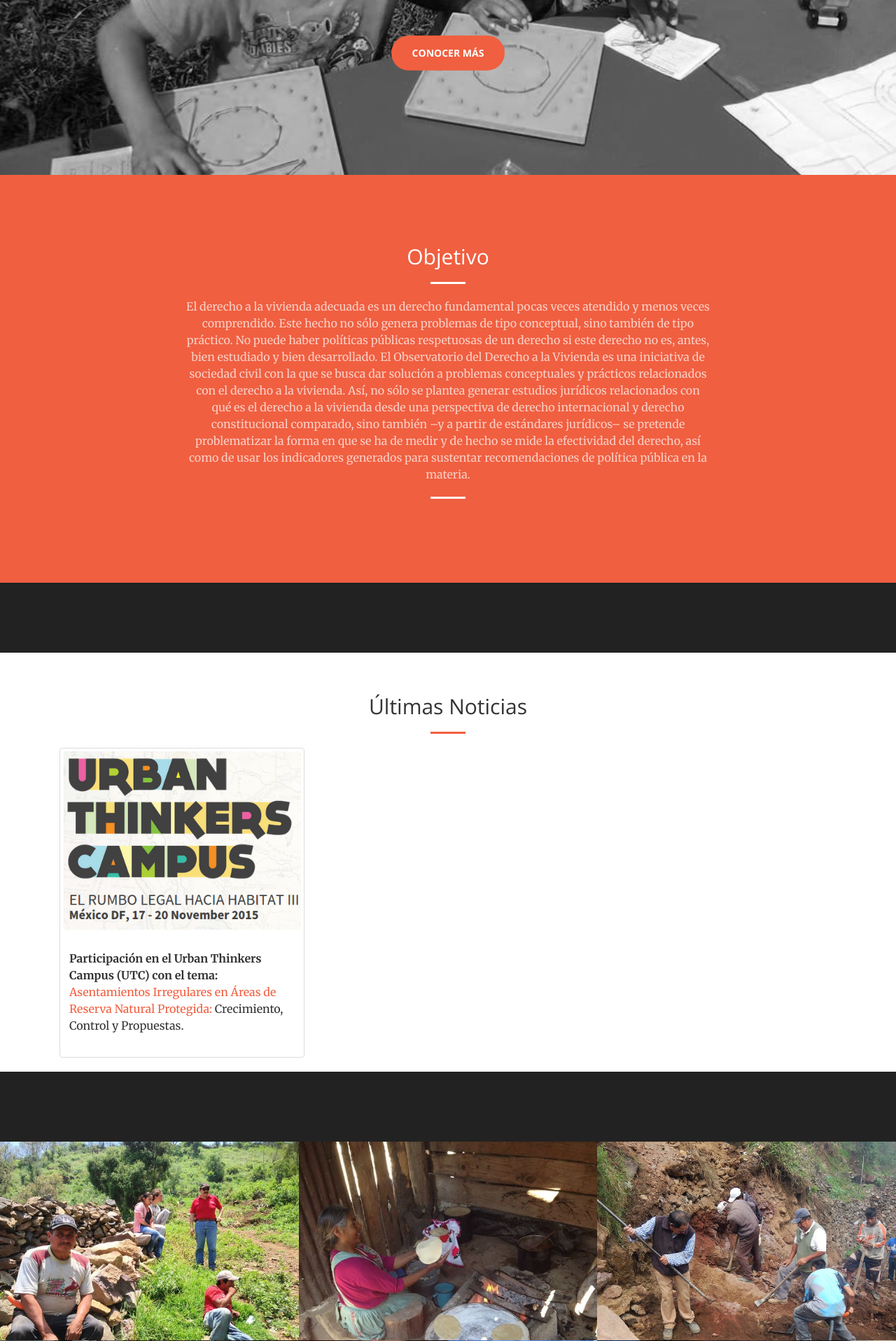
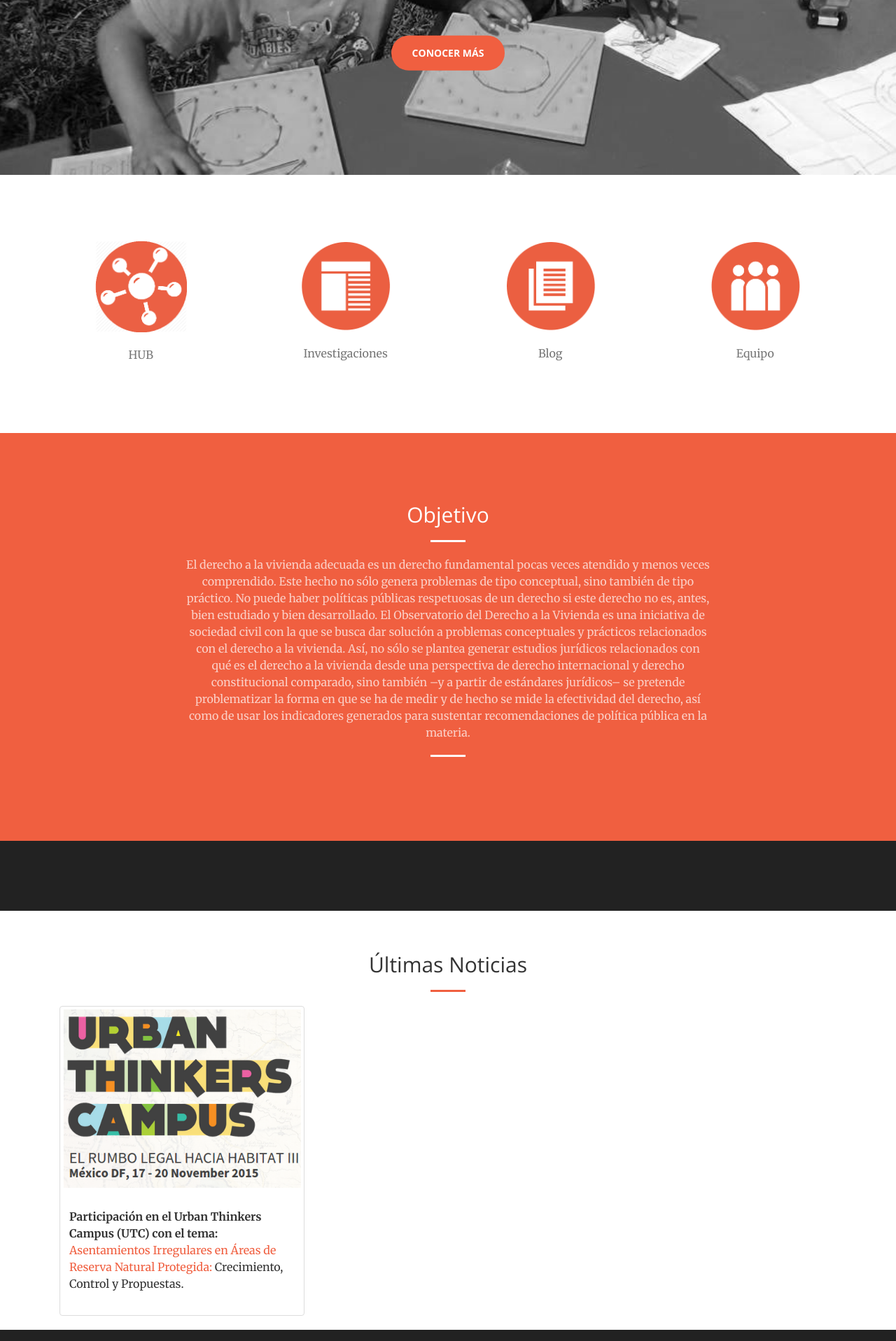
Before and after one commit to ObservatoriodeVivienda/webapp, a Django app: page / in a window 1280 px wide. Shown: the part 550-2467 px from the top of the page at 70% size. Run offline with Django 3.2, Linux system fonts and the light colour scheme; parts of the project's set-up code (start-up, migrations or seed data) failed here and were passed over; some libraries are stand-ins or nearby versions.

Commit message:
hub icon

```diff
--- a/compareconstitutions/templates/compareconstitutions/compareconstitutions.html
+++ b/compareconstitutions/templates/compareconstitutions/compareconstitutions.html
@@ -159,6 +159,7 @@
 {% block javascript %}
 
     <script src="https://ajax.googleapis.com/ajax/libs/jquery/1.11.3/jquery.min.js"></script>
+
     <link href="http://cdn.rawgit.com/davidstutz/bootstrap-multiselect/master/dist/css/bootstrap-multiselect.css" rel="stylesheet" type="text/css" />
     <script src="http://cdn.rawgit.com/davidstutz/bootstrap-multiselect/master/dist/js/bootstrap-multiselect.js" type="text/javascript"></script>
 
--- a/compareconstitutions/templates/compareconstitutions/index.html
+++ b/compareconstitutions/templates/compareconstitutions/index.html
@@ -6,34 +6,35 @@
 
     <body id="page-top">
 
-<!--
+
         <section id="icon-menu">
             <div class="container">
                 <div class="row" >
-                    <div class="col-xs-4 col-md-4 text-center">
+                    <div class="col-xs-3 col-md-3 text-center">
                         <div class="service-box">
                             <i class="affordable_logo" data-wow-delay=".2s"></i>
                             <h3></h3>
                             <a href="#">
-                            <img src="{% static "compareconstitutions/img/iconos/iconos-vivienda-datos256.png"%}" style="width:50%; margin-top:-10%;">
+                            <img src="{% static "compareconstitutions/img/iconos/iconos-vivienda-hub256.png"%}" style="width:50%; margin-top:-10%;">
                             </a>
                             <br><br>
-                            <p class="text-muted">Bases de Datos</p>
+                            <p class="text-muted">HUB</p>
                         </div>
                     </div>
+                    <!--datos-->
 
-                    <div class="col-xs-4 col-md-4 text-center">
+                    <div class="col-xs-3 col-md-3 text-center">
                         <div class="service-box">
                             <i class="affordable_logo" data-wow-delay=".2s"></i>
                             <h3></h3>
                             <a href="/projects">
-                            <img src="{% static "compareconstitutions/img/iconos/iconos-vivienda-proy256.png"%}" style="width:50%; margin-top:-10%;">
+                            <img src="{% static "compareconstitutions/img/iconos/iconos-vivienda-datos256.png"%}" style="width:50%; margin-top:-10%;">
                             </a>
                             <br><br>
-                            <p class="text-muted">Proyectos</p>
+                            <p class="text-muted">Investigaciones</p>
                         </div>
                     </div>
-                    <div class="col-xs-4 col-md-4 text-center">
+                    <div class="col-xs-3 col-md-3 text-center">
                         <div class="service-box">
                             <i class="affordable_logo" data-wow-delay=".2s"></i>
                             <h3></h3>
@@ -41,13 +42,24 @@
                             <img src="{% static "compareconstitutions/img/iconos/iconos-vivienda-invest256.png"%}" style="width:50%; margin-top:-10%;">
                             </a>
                             <br><br>
-                            <p class="text-muted">Proceso de Trabajo</p>
+                            <p class="text-muted">Blog</p>
+                        </div>
+                    </div>
+                    <div class="col-xs-3 col-md-3 text-center">
+                        <div class="service-box">
+                            <i class="affordable_logo" data-wow-delay=".2s"></i>
+                            <h3></h3>
+                            <a href="/proceso">
+                            <img src="{% static "compareconstitutions/img/iconos/iconos-vivienda-equip256.png"%}" style="width:50%; margin-top:-10%;">
+                            </a>
+                            <br><br>
+                            <p class="text-muted">Equipo</p>
                         </div>
                     </div>
                 </div>
             </div>
         </section>
--->
+
 
         <section class="bg-primary" id="about">
             <div class="container">
```
Also changed, not shown: compareconstitutions/static/compareconstitutions/img/iconos/iconos-vivienda-hub256.png (added), db.sqlite3, media/uploads/zinnia/2015/11/04/yoga-cat_118671.jpg (deleted).
